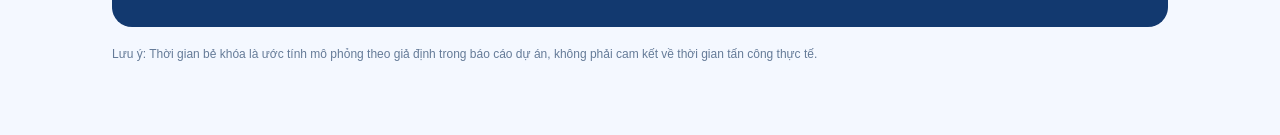
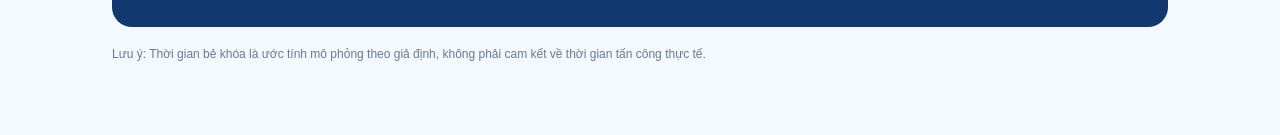
Before and after one commit to nctam08/nhapmon, a plain HTML site: page index.html in a window 1280 px wide. Shown: the part 2277-2412 px from the top of the page. Drawn offline with Linux system fonts and the light colour scheme.

Commit message:
Update warning note about password cracking time

```diff
--- a/index.html
+++ b/index.html
@@ -20,7 +20,7 @@
 <section class="section"><h2>Quy trình hoạt động</h2><div class="steps"><div class="step"><b>Bước 1</b><h3>Nhập mật khẩu</h3><p class="muted">Người dùng nhập chuỗi cần kiểm tra.</p></div><div class="step"><b>Bước 2</b><h3>Phân tích tiêu chí</h3><p class="muted">Kiểm tra độ dài và nhóm ký tự để tính điểm.</p></div><div class="step"><b>Bước 3</b><h3>Đối chiếu mẫu</h3><p class="muted">Kiểm tra từ phổ biến và mô phỏng thời gian bẻ khóa.</p></div><div class="step"><b>Bước 4</b><h3>Hiển thị kết quả</h3><p class="muted">Trả về mức độ an toàn, cảnh báo và gợi ý.</p></div></div></section>
 <section class="section"><h2>Quyền riêng tư và hướng phát triển</h2><div class="panel"><p>Theo thiết kế dự án, mật khẩu được xử lý trực tiếp trên trình duyệt (Client-side), không gửi qua Internet và không lưu trữ lên máy chủ.</p><p><b>Hạn chế hiện tại:</b> phiên bản cơ bản kiểm tra cấu trúc ký tự và một danh sách mẫu phổ biến giới hạn; chưa tích hợp cơ sở dữ liệu quy mô lớn để kiểm tra mật khẩu từng bị rò rỉ.</p><p><b>Hướng cải tiến:</b> dự kiến tích hợp API kiểm tra mật khẩu rò rỉ, tạo mật khẩu dạng cụm từ (Passphrase) và phát triển tiện ích mở rộng trình duyệt.</p></div></section>
 <section class="cta"><div><h2>Thử kiểm tra mật khẩu của bạn</h2><p>Mở công cụ PassGuard để xem điểm số, cảnh báo và tạo mật khẩu ngay trên trình duyệt.</p></div><a class="btn" href="passguard.html">Mở công cụ PassGuard →</a></section>
-<p class="muted" style="font-size:12px;margin-top:18px">Lưu ý: Thời gian bẻ khóa là ước tính mô phỏng theo giả định trong báo cáo dự án, không phải cam kết về thời gian tấn công thực tế.</p>
+<p class="muted" style="font-size:12px;margin-top:18px">Lưu ý: Thời gian bẻ khóa là ước tính mô phỏng theo giả định, không phải cam kết về thời gian tấn công thực tế.</p>
 </main>
 <footer id="nhom"><div class="foot"><div><h3>🔐 PassGuard</h3><p>Dự án nâng cao nhận thức về an toàn mật khẩu và bảo vệ thông tin cá nhân.</p></div><div><h3>Nhóm thực hiện</h3><p>Nguyễn Công Tâm – 26NS105<br>Nguyễn Nhật Tân – 26NS107</p></div><div><h3>Giảng viên hướng dẫn</h3><p>Hoàng Hữu Đức</p></div></div><div class="copy">© 2026 PassGuard · Website giới thiệu dự án</div></footer>
 </body></html>
```
